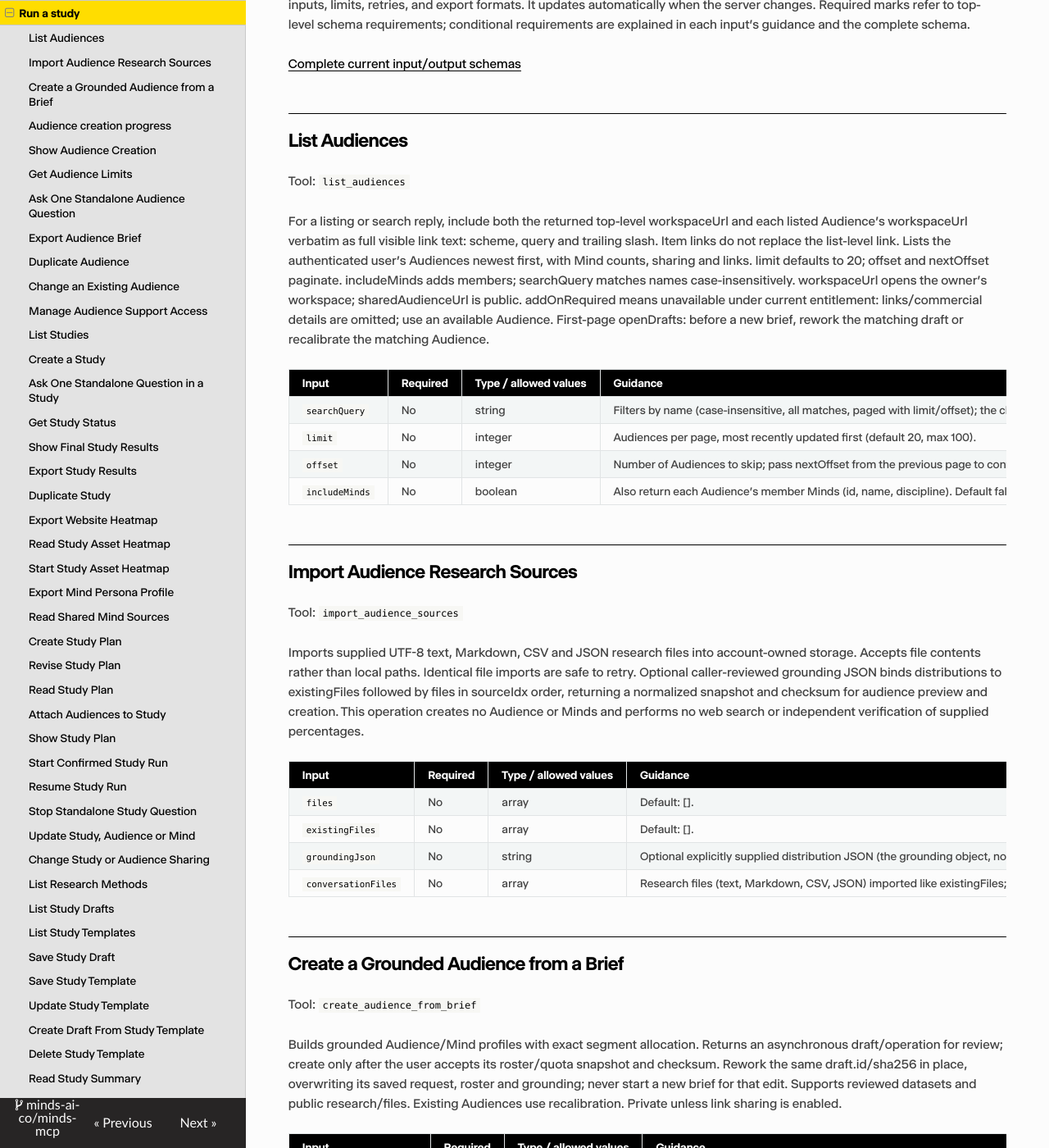
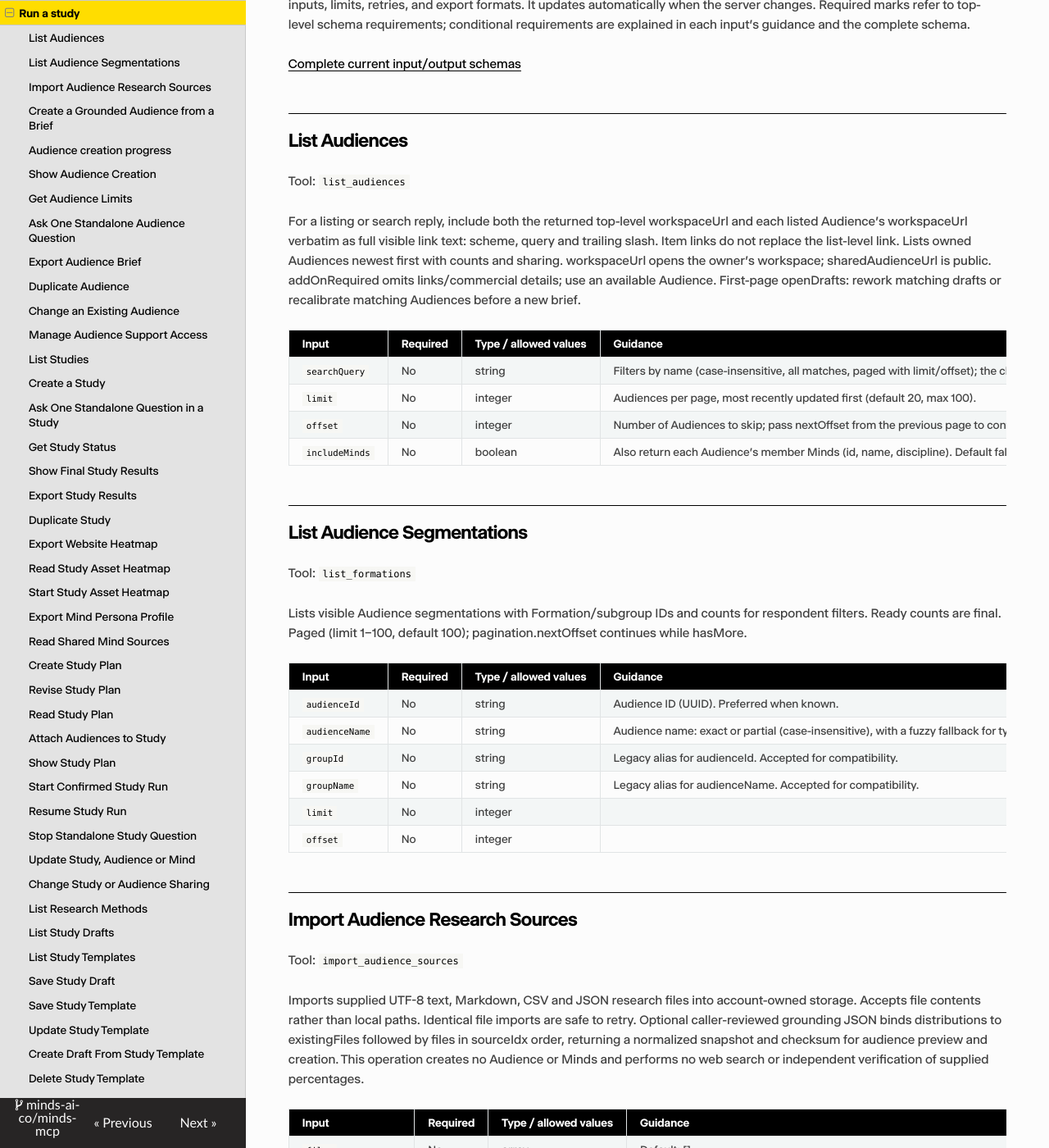
Before and after one commit to minds-ai-co/minds-mcp, an MkDocs documentation site: the page built from reference/workflow.md, in a window 1280 px wide and 1400 px high, scrolled down 413 px. Shown: the whole window at 82% size. Built offline with MkDocs 1.6.1, drawn with Linux system fonts in a browser that asks for light colours; nearby versions of some CDN libraries; some of the changed text lies outside the part shown.

Commit message:
docs: sync MCP surface from production

```diff
--- a/reference/workflow.md
+++ b/reference/workflow.md
@@ -19,7 +19,7 @@ in each input's guidance and the complete schema.
 
 Tool: `list_audiences`
 
-For a listing or search reply, include both the returned top-level workspaceUrl and each listed Audience's workspaceUrl verbatim as full visible link text: scheme, query and trailing slash. Item links do not replace the list-level link. Lists the authenticated user's Audiences newest first, with Mind counts, sharing and links. limit defaults to 20; offset and nextOffset paginate. includeMinds adds members; searchQuery matches names case-insensitively. workspaceUrl opens the owner's workspace; sharedAudienceUrl is public. addOnRequired means unavailable under current entitlement: links/commercial details are omitted; use an available Audience. First-page openDrafts: before a new brief, rework the matching draft or recalibrate the matching Audience.
+For a listing or search reply, include both the returned top-level workspaceUrl and each listed Audience's workspaceUrl verbatim as full visible link text: scheme, query and trailing slash. Item links do not replace the list-level link. Lists owned Audiences newest first with counts and sharing. workspaceUrl opens the owner's workspace; sharedAudienceUrl is public. addOnRequired omits links/commercial details; use an available Audience. First-page openDrafts: rework matching drafts or recalibrate matching Audiences before a new brief.
 
 | Input | Required | Type / allowed values | Guidance |
 | --- | --- | --- | --- |
@@ -27,6 +27,21 @@ For a listing or search reply, include both the returned top-level workspaceUrl
 | `limit` | No | integer | Audiences per page, most recently updated first (default 20, max 100). |
 | `offset` | No | integer | Number of Audiences to skip; pass nextOffset from the previous page to continue. |
 | `includeMinds` | No | boolean | Also return each Audience's member Minds (id, name, discipline). Default false: Audiences carry a Mind count only. |
+
+## List Audience Segmentations
+
+Tool: `list_formations`
+
+Lists visible Audience segmentations with Formation/subgroup IDs and counts for respondent filters. Ready counts are final. Paged (limit 1–100, default 100); pagination.nextOffset continues while hasMore.
+
+| Input | Required | Type / allowed values | Guidance |
+| --- | --- | --- | --- |
+| `audienceId` | No | string | Audience ID (UUID). Preferred when known. |
+| `audienceName` | No | string | Audience name: exact or partial (case-insensitive), with a fuzzy fallback for typos. |
+| `groupId` | No | string | Legacy alias for audienceId. Accepted for compatibility. |
+| `groupName` | No | string | Legacy alias for audienceName. Accepted for compatibility. |
+| `limit` | No | integer |  |
+| `offset` | No | integer |  |
 
 ## Import Audience Research Sources
 
@@ -98,7 +113,7 @@ Returns the authenticated account's current plan (`planName`, as the app names i
 
 Tool: `ask_audience`
 
-Accepts one standalone question request for an existing Audience and creates a private Study. Returns IDs and links; preparing is not question admission. Report the current phase from the receipt and progress.
+Accepts one standalone question request for an Audience, restricted to supplied segments, and creates a private Study. Returns IDs/links; preparing is not question admission. Report the phase from receipt and progress.
 
 The server may reword a context-dependent question. The accepted task and its answer contract are returned with the original request. Ambiguous requests or generated questions return planning_required before execution.
 
@@ -109,6 +124,7 @@ Attachments can be URLs, Minds uploads or files shared in the conversation (uplo
 | Input | Required | Type / allowed values | Guidance |
 | --- | --- | --- | --- |
 | `audience` | No | object | Which Audience to ask. Give the id when known, otherwise the name. |
+| `segments` | No | array |  |
 | `question` | Yes | string | Exactly one respondent-visible standalone question for every Mind in the Audience. The system may classify or reformat it, but any text in this field can reach the Minds and influence their answers. Include only the question and the instructions the Minds should receive. Material the question is about (a pasted newsletter, email, ad copy or concept text) goes in textAttachments, verbatim, not here. Never place planner-only or MCP-client orchestration instructions here. If the question offers a fixed set of answer options, say so in the text as the respondent would read it. The research reader identifies the question and its answer contract together. Include the complete authored labels, ordering and selection instructions. Numbered answer options do not by themselves make a request a multi-question battery. An invalid or ambiguous reading stops for retry or planning before execution. |
 | `name` | No | string | Optional name for the Study created to ask this question. Defaults to the Audience name. |
 | `attachments` | No | array | Files/images processed once and given to every Audience member as context. Accepts a public HTTP(S) URL or a file already in the user's Minds uploads under chat/<userId>/ (its storage path or its /api/uploads/chat/ URL). MCP cannot read a local path. Files shared in the conversation (uploaded or generated images, PDFs, documents) go in the tool's top-level conversationFiles field where the tool has one; elsewhere a PDF or image without a public URL has no MCP route and is uploaded in the Minds app first. Plain text contents (UTF-8 text, Markdown, CSV, JSON) can go to import_audience_sources. External URLs are copied into Minds storage before a Study is saved or run. temp/, portfolio/ and context/ paths and /api/uploads/file-access/ URLs belong to other owners and are not accepted. A Study does not start until Minds can read every file. |
@@ -202,6 +218,7 @@ Creation is atomic and rolls back partial Audience failures. Studies are private
 | `name` | Yes | string | Name for the Study workspace (e.g., "Brand Perception Study", "Q4 Market Research") |
 | `audienceConfigs` | No | array | Preferred field for new Audiences to create and attach atomically. |
 | `audienceIds` | No | array | Preferred field for existing Audience IDs to attach — use list_audiences to find IDs. |
+| `segmentSelections` | No | array | Optional list of {audienceId, segments}, where segments contains up to three {formationId, subgroupId} pairs from that Audience's segment catalogue (use list_formations to obtain their IDs). Choose at most one segment per dimension. Different dimensions intersect; only the matching Minds participate. The accepted participant set is retained for later questions and retries. Omit an Audience to use all its Minds. |
 | `isLinkSharingEnabled` | No | boolean | Set true ONLY when the user explicitly asked for a public/shareable Study link. Defaults to false: the Study is private to its owner and no share URL is generated. Enabling this ALSO publishes every attached Audience and every Mind inside them at world-readable URLs — including pre-existing Audiences passed via audienceIds. Do not enable it to "be helpful". Default: false. |
 | `allowDuplicateName` | No | boolean | Create even though a Study with exactly this name exists. Only when the user asked for a separate Study with the same name. |
 | `conversationFiles` | No | array | Stimulus for the new Study, stored in Minds and returned as attachments (url, path) to pass with its questions. Respondents see a file only once a question carries it. Files shared in this conversation: uploaded or generated images, PDFs, documents. Each is copied into Minds storage on receipt; its file_id is its attachment id. |
@@ -384,10 +401,11 @@ Reads the latest saved revision and full review of one draft. Creates or changes
 
 Tool: `attach_study_audiences`
 
-Adds existing accessible Audiences without removing others, planning or starting research. Returns attached and alreadyAttached IDs; retries are safe. With link sharing on, the Audiences and their Minds become publicly readable. Access and plan eligibility are validated first.
+Attaches existing accessible Audiences without removing others, planning or running research. Optional segmentSelections retain exact matches. Returns attached/alreadyAttached IDs; retries are safe. Link sharing makes these Audiences and Minds public. Validates access and plan eligibility.
 
 | Input | Required | Type / allowed values | Guidance |
 | --- | --- | --- | --- |
+| `segmentSelections` | No | array | Optional list of {audienceId, segments}, where segments contains up to three {formationId, subgroupId} pairs from that Audience's segment catalogue (use list_formations to obtain their IDs). Choose at most one segment per dimension. Different dimensions intersect; only the matching Minds participate. The accepted participant set is retained for later questions and retries. Omit an Audience to use all its Minds. |
 | `study` | No | object | Study id or name. Omit to use the active Study of this MCP session. |
 | `audienceIds` | Yes | array | One to 50 existing Audiences to attach to this Study. |
 
```
Also changed, not shown: README.md (+4 -3 lines), reference/tools.md (+4 -4 lines), 1 other file.
